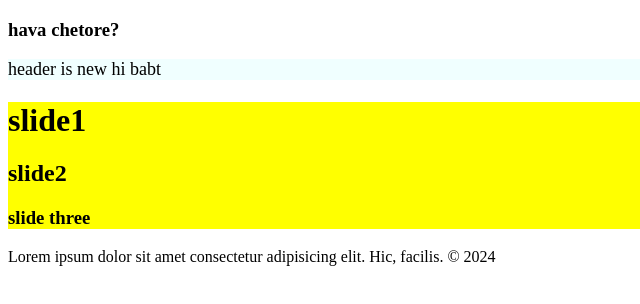
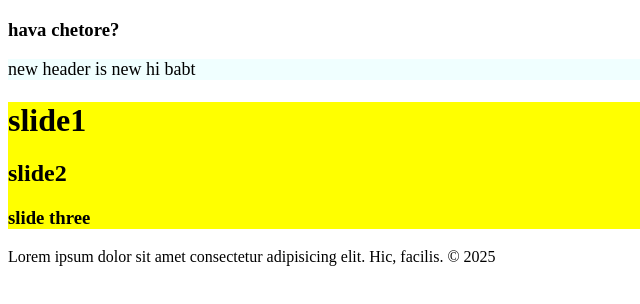
Before and after one commit to SinaEu/learn-git, a plain HTML site: page index.html in a window 1280 px wide. Shown: the full height of the page, 0-640 px from the left. Drawn offline with Linux system fonts and the light colour scheme.

Commit message:
sum changes on footer and body

```diff
--- a/index.html
+++ b/index.html
@@ -10,7 +10,7 @@
 <body>
     <header>
         <header>
-            header is new
+            new header is new
             hi babt
         </header>
     </header>
@@ -21,7 +21,7 @@
         <h3>slide three</h3>
     </div>
     <footer>
-        Lorem ipsum dolor sit amet consectetur adipisicing elit. Hic, facilis. © 2024
+        Lorem ipsum dolor sit amet consectetur adipisicing elit. Hic, facilis. © 2025
     </footer>
     <script src="script.js"></script>
 </body>
```
